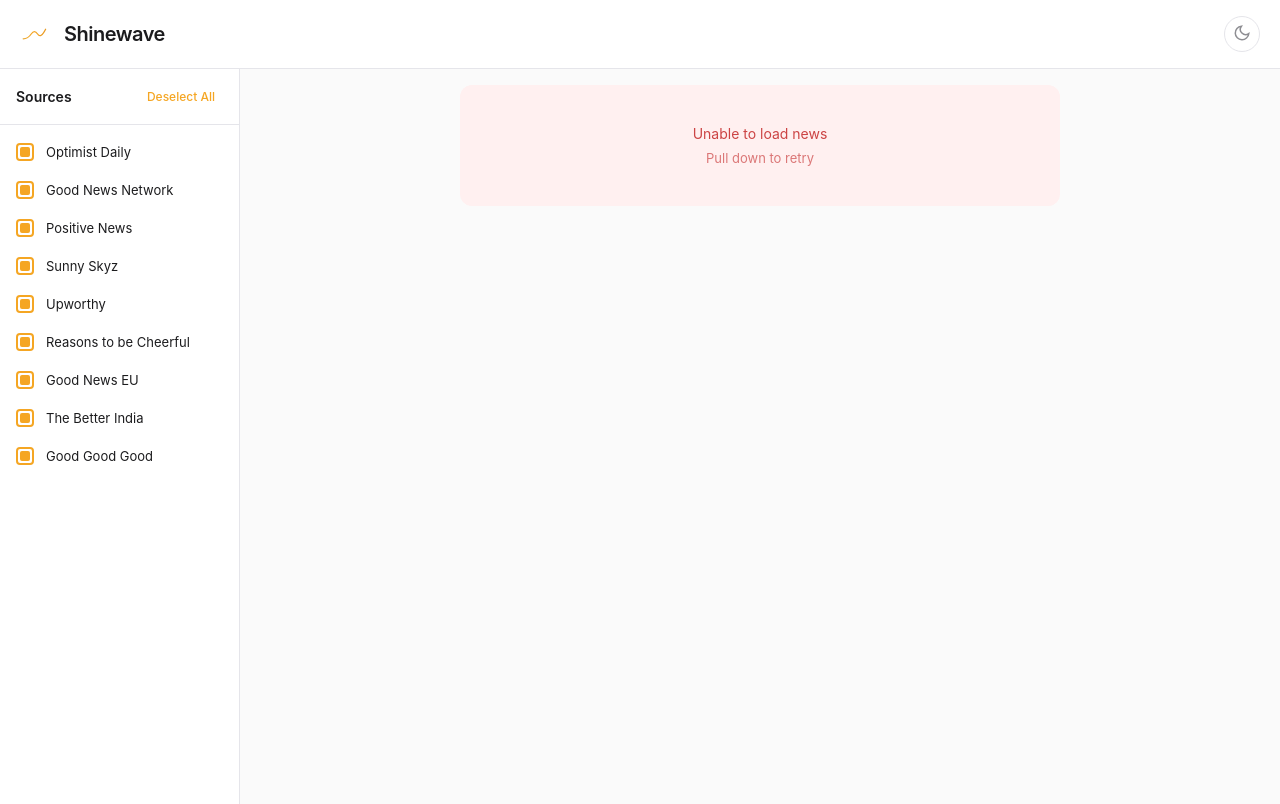
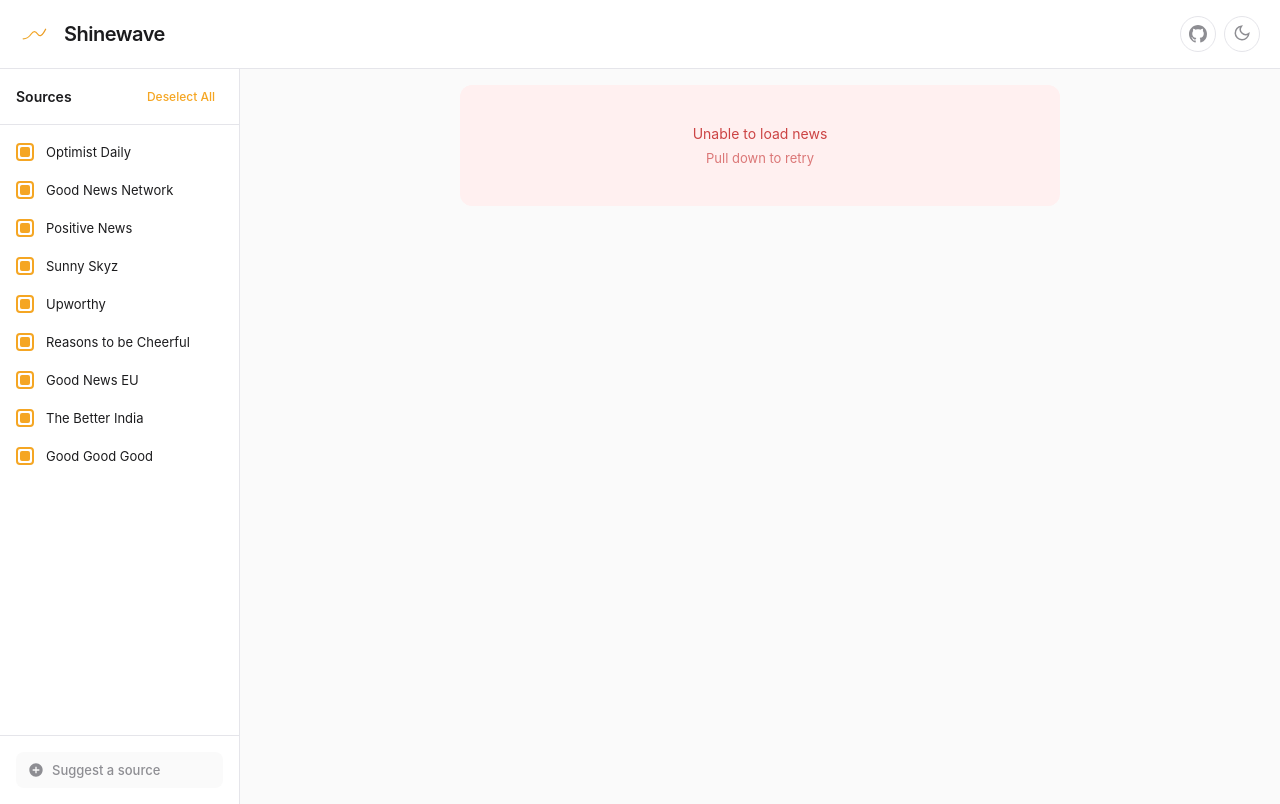
Before and after one commit to sirkitree/Shinewave, a website: page web/index.html in a window 1280 px wide. Drawn offline with Linux system fonts and the light colour scheme; no server answers.

Commit message:
Add GitHub links and issue template for source suggestions
- Add GitHub icon in header linking to repository
- Add "Suggest a source" link in sidebar footer
- Create GitHub issue template for new source submissions
- Style header actions and sidebar footer

🤖 Generated with [Claude Code](https://claude.com/claude-code)

Co-Authored-By: Claude Opus 4.5 <noreply@anthropic.com>

```diff
--- a/web/index.html
+++ b/web/index.html
@@ -27,11 +27,18 @@
         </svg>
         <span class="logo-text">Shinewave</span>
       </div>
-      <button class="theme-toggle" id="themeToggle" aria-label="Toggle dark mode">
-        <span class="theme-icon"></span>
-      </button>
+      <div class="header-actions">
+        <a href="https://github.com/sirkitree/Shinewave" target="_blank" rel="noopener" class="header-link" aria-label="View on GitHub">
+          <svg class="github-icon" viewBox="0 0 24 24" fill="currentColor" width="20" height="20">
+            <path d="M12 0C5.37 0 0 5.37 0 12c0 5.31 3.435 9.795 8.205 11.385.6.105.825-.255.825-.57 0-.285-.015-1.23-.015-2.235-3.015.555-3.795-.735-4.035-1.41-.135-.345-.72-1.41-1.23-1.695-.42-.225-1.02-.78-.015-.795.945-.015 1.62.87 1.845 1.23 1.08 1.815 2.805 1.305 3.495.99.105-.78.42-1.305.765-1.605-2.67-.3-5.46-1.335-5.46-5.925 0-1.305.465-2.385 1.23-3.225-.12-.3-.54-1.53.12-3.18 0 0 1.005-.315 3.3 1.23.96-.27 1.98-.405 3-.405s2.04.135 3 .405c2.295-1.56 3.3-1.23 3.3-1.23.66 1.65.24 2.88.12 3.18.765.84 1.23 1.905 1.23 3.225 0 4.605-2.805 5.625-5.475 5.925.435.375.81 1.095.81 2.22 0 1.605-.015 2.895-.015 3.3 0 .315.225.69.825.57A12.02 12.02 0 0024 12c0-6.63-5.37-12-12-12z"/>
+          </svg>
+        </a>
+        <button class="theme-toggle" id="themeToggle" aria-label="Toggle dark mode">
+          <span class="theme-icon"></span>
+        </button>
+      </div>
     </div>
-  </header>
+    </header>
 
   <div class="main-layout">
     <button class="sidebar-toggle" id="sidebarToggle">
@@ -91,6 +98,14 @@
           <span class="source-label">Good Good Good</span>
         </label>
       </div>
+      <div class="sidebar-footer">
+        <a href="https://github.com/sirkitree/Shinewave/issues/new?template=new-source.yml" target="_blank" rel="noopener" class="suggest-source-link">
+          <svg viewBox="0 0 24 24" fill="currentColor" width="16" height="16">
+            <path d="M12 2C6.48 2 2 6.48 2 12s4.48 10 10 10 10-4.48 10-10S17.52 2 12 2zm5 11h-4v4h-2v-4H7v-2h4V7h2v4h4v2z"/>
+          </svg>
+          Suggest a source
+        </a>
+      </div>
     </aside>
 
     <main class="feed" id="feed">
--- a/web/styles.css
+++ b/web/styles.css
@@ -111,6 +111,36 @@ body {
   line-height: 1;
 }
 
+/* Header links */
+.header-link {
+  display: flex;
+  align-items: center;
+  justify-content: center;
+  width: 36px;
+  height: 36px;
+  border: 1px solid var(--border-color);
+  border-radius: 50%;
+  color: var(--text-secondary);
+  transition: all 0.2s ease;
+}
+
+.header-link:hover {
+  border-color: var(--gold);
+  color: var(--gold);
+}
+
+.github-icon {
+  width: 18px;
+  height: 18px;
+}
+
+/* Header actions */
+.header-actions {
+  display: flex;
+  align-items: center;
+  gap: 8px;
+}
+
 /* Main layout with sidebar */
 .main-layout {
   display: flex;
@@ -128,6 +158,8 @@ body {
   height: calc(100vh - 65px);
   overflow-y: auto;
   transition: background 0.3s ease, border-color 0.3s ease;
+  display: flex;
+  flex-direction: column;
 }
 
 .sidebar-header {
@@ -164,6 +196,8 @@ body {
 
 .source-list {
   padding: 8px 0;
+  flex: 1;
+  overflow-y: auto;
 }
 
 .source-item {
@@ -226,6 +260,36 @@ body {
   color: var(--text-secondary);
   text-decoration: line-through;
   opacity: 0.7;
+}
+
+/* Sidebar footer */
+.sidebar-footer {
+  padding: 16px;
+  border-top: 1px solid var(--border-color);
+  margin-top: auto;
+}
+
+.suggest-source-link {
+  display: flex;
+  align-items: center;
+  gap: 8px;
+  padding: 10px 12px;
+  background: var(--bg-primary);
+  border-radius: 8px;
+  color: var(--text-secondary);
+  text-decoration: none;
+  font-size: 13px;
+  font-weight: 500;
+  transition: all 0.2s ease;
+}
+
+.suggest-source-link:hover {
+  background: var(--score-bg);
+  color: var(--gold);
+}
+
+.suggest-source-link svg {
+  flex-shrink: 0;
 }
 
 /* Feed */
```
Also changed, not shown: .github/ISSUE_TEMPLATE/new-source.yml (added).
